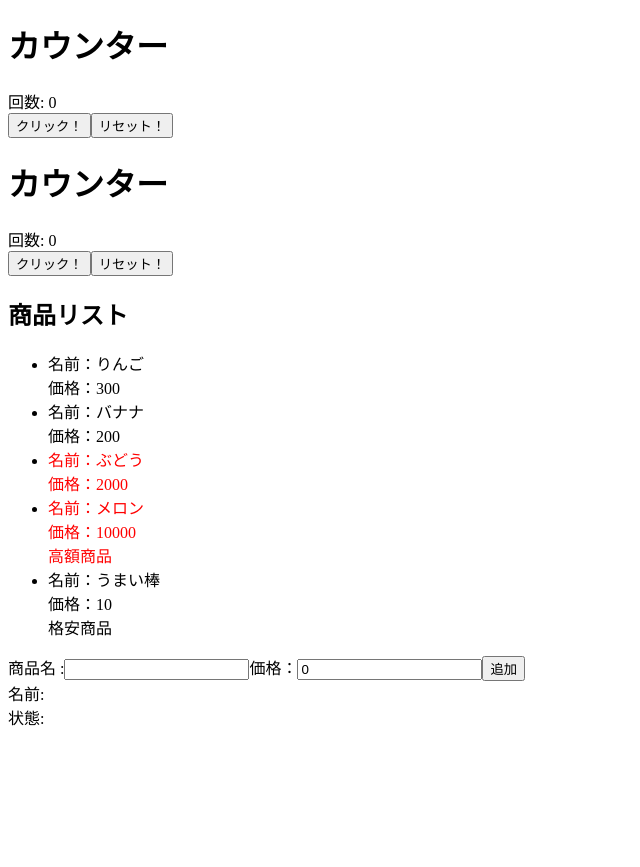
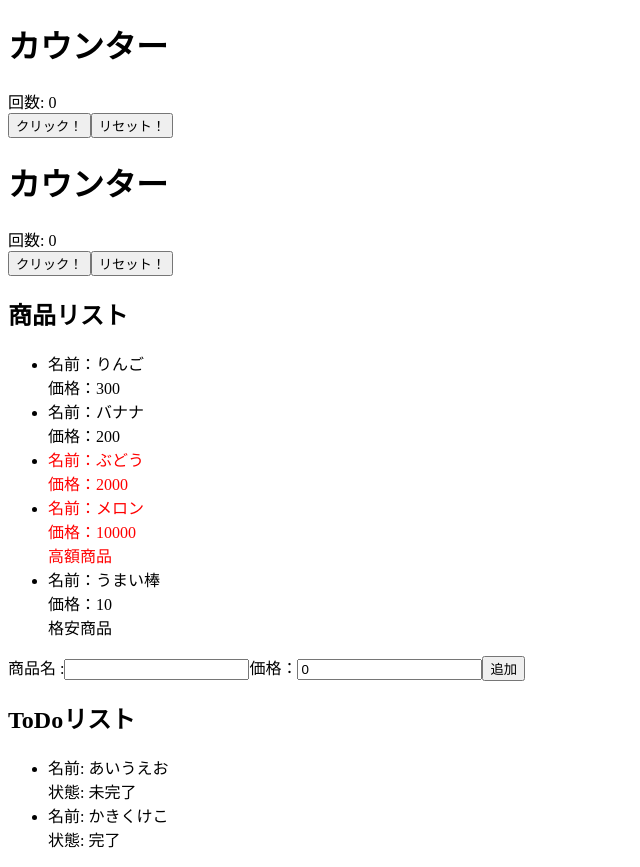
Before and after one commit to flag3/wannabe-web-enginner-react, a React (Vite) app: page / in a window 1280 px wide. Shown: the whole page, without its empty margins (0-640 px from the left). Before the commit the page ends 800 px from the top, so only its background shows below. Built offline with nearby package versions, Linux system fonts and the light colour scheme.

Commit message:
ToDoリストのコンポーネントを作る

```diff
--- a/src/App.jsx
+++ b/src/App.jsx
@@ -1,6 +1,6 @@
 import Counter from "./components/Counter";
 import ItemList from "./components/ItemList";
-import ToDo from "./components/ToDo";
+import ToDoList from "./components/ToDoList";
 import "./App.css";
 
 function App() {
@@ -9,7 +9,7 @@ function App() {
       <Counter />
       <Counter />
       <ItemList />
-      <ToDo />
+      <ToDoList />
     </div>
   );
 }
--- a/src/components/ToDo.jsx
+++ b/src/components/ToDo.jsx
@@ -2,7 +2,7 @@ const ToDo = (props) => {
   return (
     <div>
       <div>名前: {props.name}</div>
-      <div>状態: {props.status}</div>
+      <div>状態: {props.stat}</div>
     </div>
   );
 };
--- /dev/null
+++ b/src/components/ToDoList.jsx
@@ -0,0 +1,19 @@
+import ToDo from "./ToDo"
+const ToDoList = () => {
+  return (
+    // ここにTodoコンポーネントを並べるl
+    <div>
+      <h2>ToDoリスト</h2>
+      <ul>
+        <li>
+          <ToDo name="あいうえお" stat="未完了" />
+        </li>
+        <li>
+          <ToDo name="かきくけこ" stat="完了" />
+        </li>
+      </ul>
+    </div>
+  );
+};
+
+export default ToDoList;
```
